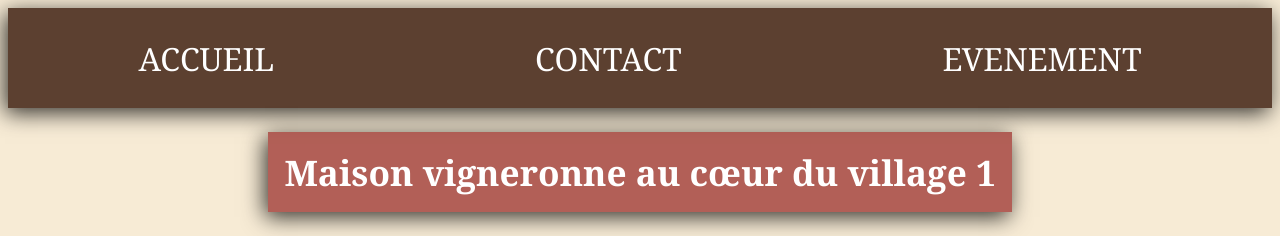
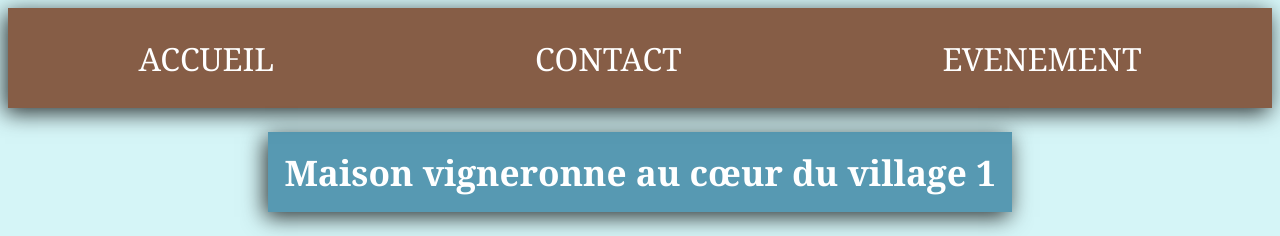
Before and after one commit to Geoflin/CHAMBRE_HOTE, a PHP site: page / in a window 1280 px wide. Shown: the top 236 px of the page. Run offline with PHP 8.4, Linux system fonts and the light colour scheme.

Commit message:
nouvelle_couleure_claire

```diff
--- a/CSS/balise.css
+++ b/CSS/balise.css
@@ -6,7 +6,7 @@ h1,h2
 	width: 1fr;
 	height: auto;
 	padding: 1rem;
-	background-color: rgba(136, 9, 9, 0.616);
+	background-color: rgba(9, 96, 136, 0.616);
 	font-weight:bold;
 	font-size: 2.2rem;
 	box-shadow: -3px 5px 21px hsla(0, 0%, 0%, 0.8);
--- a/CSS/general.css
+++ b/CSS/general.css
@@ -6,7 +6,7 @@ body
 	grid-template-rows: 100px 1fr;
 	padding: none;
 	margin: none;
-	background-color: rgba(231, 194, 124, 0.315);
+	background-color: rgba(124, 224, 231, 0.315);
 	font-size: 5px;
 }
 
@@ -17,7 +17,7 @@ nav
 	display: flex;
 	justify-content: space-around;
 	flex-wrap: wrap;
-	background-color: rgb(92, 64, 48);
+	background-color: rgb(134, 93, 70);
 	width: 100%;
 	box-shadow: -3px 5px 21px hsla(0, 0%, 0%, 0.8);
 }
@@ -34,7 +34,7 @@ nav div
 aside
 {
 	grid-column: 1/1;
-	background-color: rgb(143, 119, 75);
+	background-color: rgba(143, 119, 75, 0.932);
 	height: 1fr;
 	display: flex;
 	flex-direction: column;
@@ -81,7 +81,7 @@ footer
 	grid-column: 1/3;
 	height: 300px;
 	width: 100%;
-	background-color:rgba(61, 61, 61, 0.897);
+	background-color:rgba(61, 61, 61, 0.658);
 	font-size: xx-large;
 }
 /*style des articles*/
```
Also changed, not shown: index.html (renamed from index.php).
